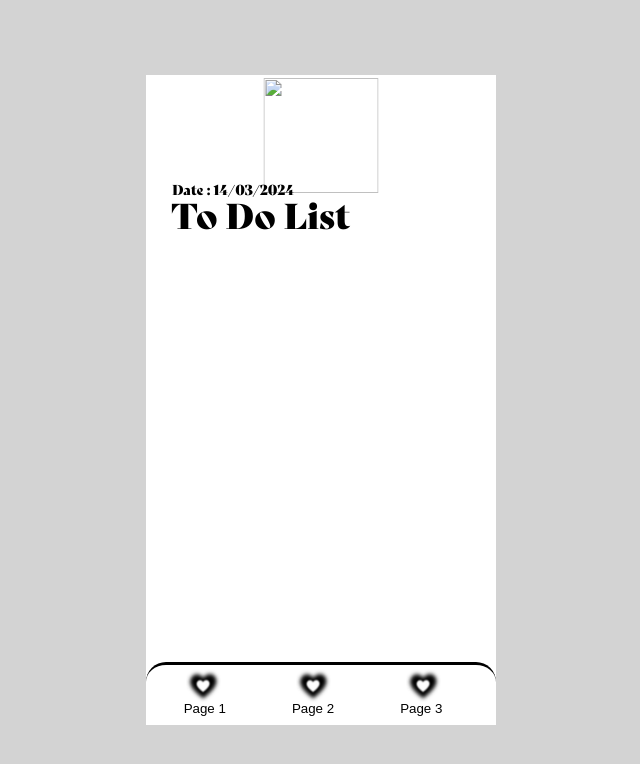
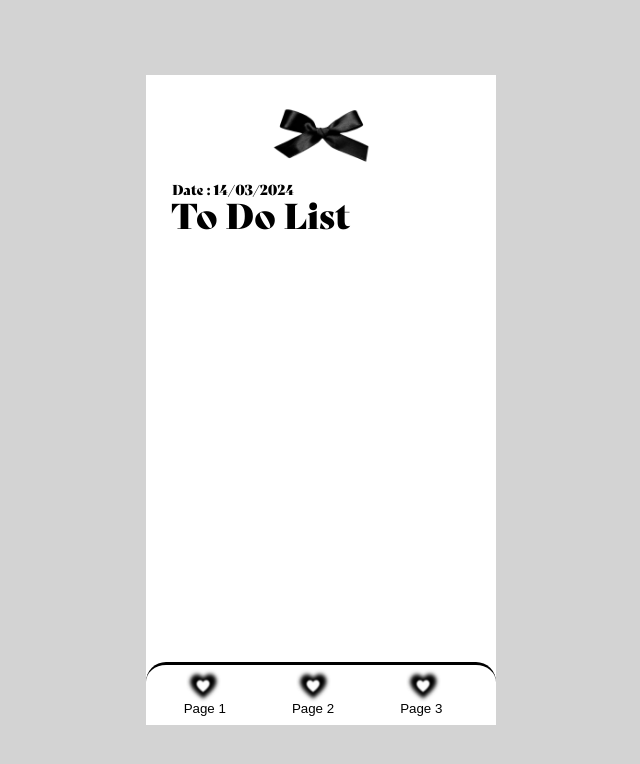
Before and after one commit to herrr111/My-app, a plain HTML site: page page1.html in a window 1280 px wide. Shown: the whole page, without its empty margins (319-959 px from the left). Drawn offline with Linux system fonts and the light colour scheme; a web font is replaced by a local one.

Commit message:
Update page1.html

```diff
--- a/page1.html
+++ b/page1.html
@@ -11,7 +11,7 @@
 </head>
 <body>
     <div class="page-container">
-        <img class="bow" src="img/bowicon.png">
+        <img class="bow" src="bowicon.png">
         <h3 class="date-today-label" > Date : <span id="date-today"></span></h3>
         <h1 class="toDolist">To Do List</h1>
         <div class="navbar">
```
